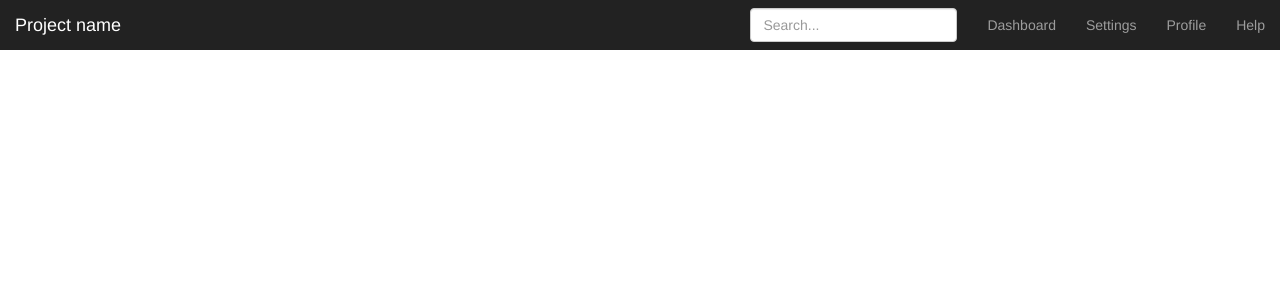
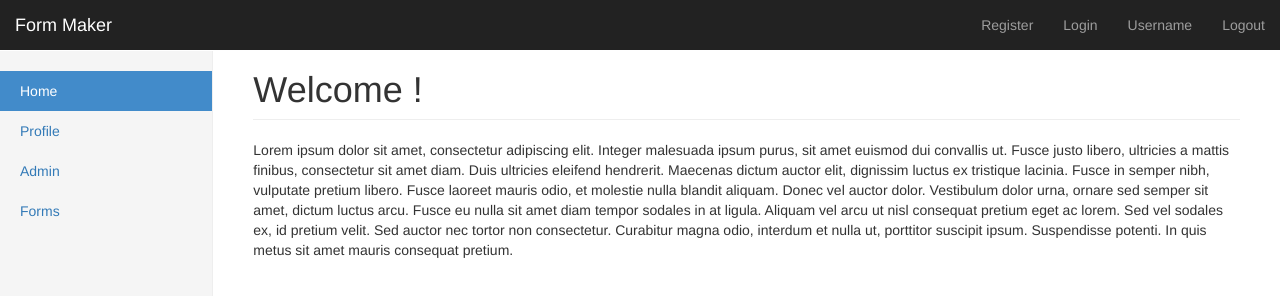
Before and after one commit to kish1/WebDevSpring2016, a website: page public/assignment/home.html in a window 1280 px wide. Drawn offline with nearby package versions, Linux system fonts and the light colour scheme.

Commit message:
completed layout for home.html

```diff
--- a/public/assignment/home.html
+++ b/public/assignment/home.html
@@ -3,11 +3,11 @@
 <head>
     <meta charset="UTF-8">
     <link href="https://maxcdn.bootstrapcdn.com/bootstrap/3.3.6/css/bootstrap.min.css" rel="stylesheet">
-    <link href="/css/dashboard.css" rel="stylesheet">
+    <link href="/assignment/css/dashboard.css" rel="stylesheet">
 
+    <script src="https://code.jquery.com/jquery-1.12.0.min.js"></script>
     <script src="https://maxcdn.bootstrapcdn.com/bootstrap/3.3.6/js/bootstrap.min.js"></script>
-    <script src="https://code.jquery.com/jquery-1.12.0.min.js"></script>
-    <title>Form Maker</title>
+    <title>Welcome !</title>
 </head>
 <body>
 <nav class="navbar navbar-inverse navbar-fixed-top">
@@ -19,19 +19,32 @@
                 <span class="icon-bar"></span>
                 <span class="icon-bar"></span>
             </button>
-            <a class="navbar-brand" href="#">Project name</a>
+            <a class="navbar-brand" href="#">Form Maker</a>
         </div>
         <div id="navbar" class="navbar-collapse collapse">
             <ul class="nav navbar-nav navbar-right">
-                <li><a href="#">Dashboard</a></li>
-                <li><a href="#">Settings</a></li>
-                <li><a href="#">Profile</a></li>
-                <li><a href="#">Help</a></li>
+                <li><a href="#">Register</a></li>
+                <li><a href="#">Login</a></li>
+                <li><a href="#">Username</a></li>
+                <li><a href="#">Logout</a></li>
             </ul>
-            <form class="navbar-form navbar-right">
-                <input type="text" class="form-control" placeholder="Search...">
-            </form>
+
         </div>
     </div>
-</nav></body>
+</nav>
+<div class="col-sm-3 col-md-2 sidebar">
+    <ul class="nav nav-sidebar">
+        <li class="active"><a href="#">Home<span class="sr-only">(current)</span></a></li>
+        <li><a href="#">Profile</a></li>
+        <li><a href="#">Admin</a></li>
+        <li><a href="#">Forms</a></li>
+    </ul>
+</div>
+<div class="col-sm-9 col-sm-offset-3 col-md-10 col-md-offset-2 main">
+    <h1 class="page-header">Welcome !</h1>
+    <p>
+        Lorem ipsum dolor sit amet, consectetur adipiscing elit. Integer malesuada ipsum purus, sit amet euismod dui convallis ut. Fusce justo libero, ultricies a mattis finibus, consectetur sit amet diam. Duis ultricies eleifend hendrerit. Maecenas dictum auctor elit, dignissim luctus ex tristique lacinia. Fusce in semper nibh, vulputate pretium libero. Fusce laoreet mauris odio, et molestie nulla blandit aliquam. Donec vel auctor dolor. Vestibulum dolor urna, ornare sed semper sit amet, dictum luctus arcu. Fusce eu nulla sit amet diam tempor sodales in at ligula. Aliquam vel arcu ut nisl consequat pretium eget ac lorem. Sed vel sodales ex, id pretium velit. Sed auctor nec tortor non consectetur. Curabitur magna odio, interdum et nulla ut, porttitor suscipit ipsum. Suspendisse potenti. In quis metus sit amet mauris consequat pretium.
+    </p>
+</div>
+</body>
 </html>
```
